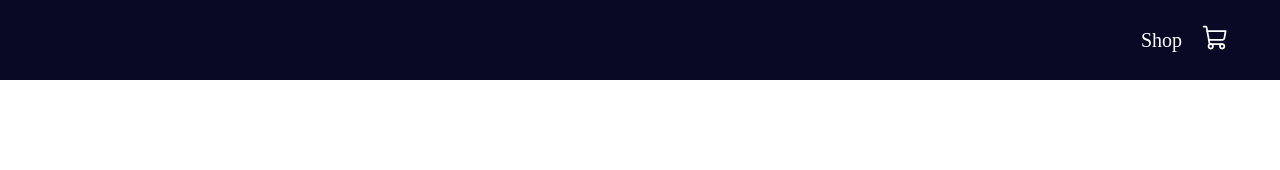
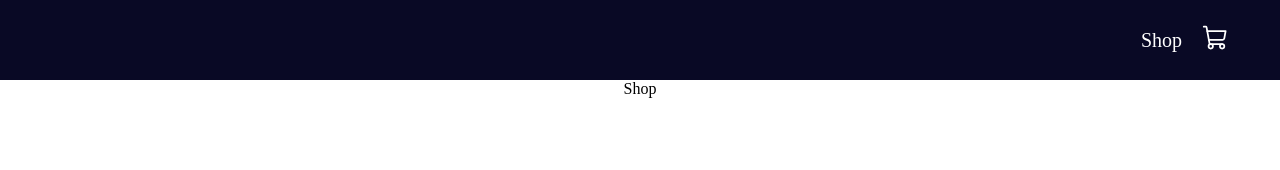
Before and after one commit to demetgas/skz-shop, a React (Create React App) app: page / in a window 1280 px wide. Shown: the top 170 px of the page. Built offline with nearby package versions, Linux system fonts and the light colour scheme.

Commit message:
Update App.js

```diff
--- a/src/App.js
+++ b/src/App.js
@@ -1,14 +1,17 @@
 import "./App.css";
 import { BrowserRouter as Router, Routes, Route } from "react-router-dom";
 import { Navbar } from "./components/navbar";
+import { Shop } from "./pages/shop/shop";
+import { Cart } from "./pages/cart/cart";
+
 function App() {
   return (
     <div className="App">
       <Router>
-        <Navbar/>
+        <Navbar />
         <Routes>
-          <Route path="/" />
-          <Route path="/cart" />
+          <Route path="/" element={<Shop />} />
+          <Route path="/cart" element={<Cart />} />
         </Routes>
       </Router>
     </div>
```
